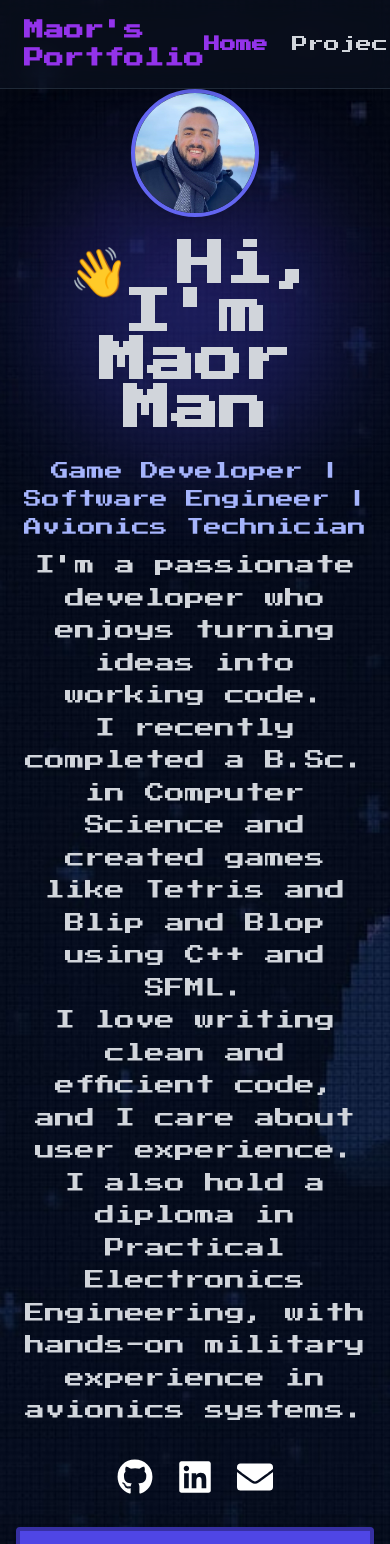
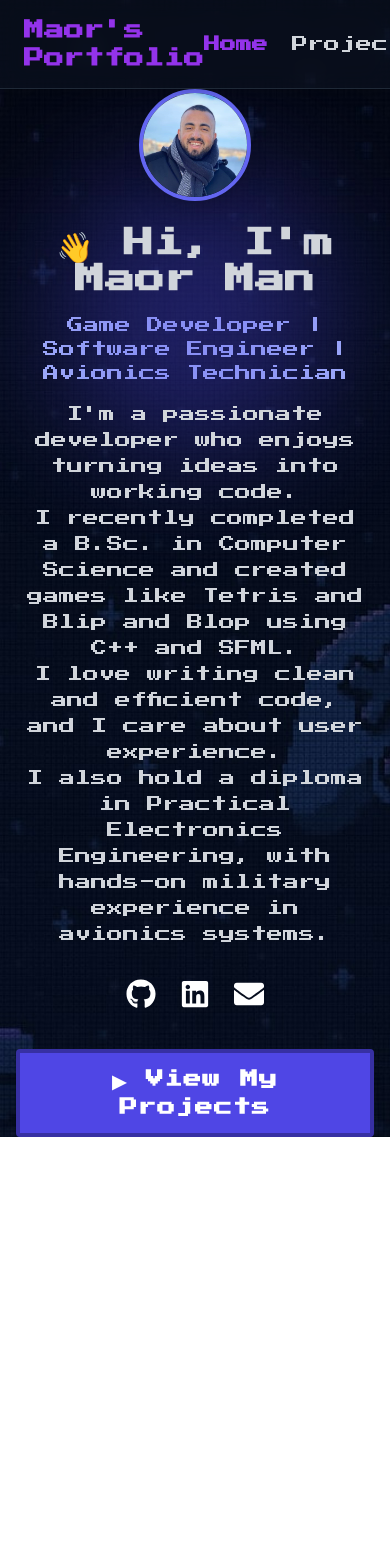
Before and after one commit to MaorMan1/my-portfolio, a React (Vite) app in the folder frontend/: page / in a window 390 px wide. Shown: the top 1544 px of the page. After the commit the page ends 1137 px from the top, so only its background shows below. Built offline with nearby package versions, Linux system fonts and the light colour scheme.

Commit message:
play page

```diff
--- a/frontend/src/pages/Home.tsx
+++ b/frontend/src/pages/Home.tsx
@@ -34,7 +34,7 @@ function Home() {
 
   return (
     <div className="relative flex flex-col items-center justify-center min-h-screen px-4 text-center text-white overflow-hidden">
-      {/* 🔮 Static blurred glow behind profile image */}
+      {/* 🔮 Glow behind profile image */}
       <div className="absolute w-72 h-72 bg-indigo-600 opacity-30 blur-3xl rounded-full top-20 animate-pulse z-0" />
 
       {/* 👤 Profile Picture */}
@@ -42,28 +42,28 @@ function Home() {
         <img
           src={profilePic}
           alt="Profile"
-          className="w-32 h-32 rounded-full mb-6 border-4 border-indigo-500 shadow-xl hover:scale-105 transition-transform duration-300 animate-fade-in"
+          className="w-28 h-28 sm:w-32 sm:h-32 rounded-full mb-6 border-4 border-indigo-500 shadow-xl hover:scale-105 transition-transform duration-300"
         />
       </div>
 
-      <h1 className="text-5xl font-bold mb-6 text-gray-300 z-10 animate-fade-in delay-100">
+      <h1 className="text-3xl sm:text-5xl font-bold mb-4 sm:mb-6 text-gray-300 z-10">
         👋 Hi, I'm Maor Man
       </h1>
 
-      <p className="text-lg text-indigo-300 mb-2 animate-fade-in delay-200">
+      <p className="text-base sm:text-lg text-indigo-300 mb-4 sm:mb-6">
         Game Developer | Software Engineer | Avionics Technician
       </p>
 
-      {/* 📝 Description with interactive glow */}
+      {/* 💬 Description */}
       <div
         ref={containerRef}
         onMouseMove={handleMouseMove}
         onTouchMove={handleTouchMove}
         onMouseLeave={handleMouseLeave}
         onTouchEnd={handleTouchEnd}
-        className="relative group max-w-3xl mb-8"
+        className="relative group max-w-2xl sm:max-w-3xl px-2 sm:px-4 mb-8"
       >
-        {/* 🔵 Glow that appears on hover/touch */}
+        {/* Interactive Glow */}
         <div
           className={`absolute w-48 h-48 bg-indigo-500 rounded-full blur-3xl pointer-events-none transition-opacity duration-300 ${
             showGlow ? 'opacity-60' : 'opacity-0'
@@ -73,7 +73,7 @@ function Home() {
           }}
         />
 
-        <p className="text-xl leading-relaxed text-gray-300 z-10 relative">
+        <p className="text-base sm:text-xl leading-relaxed text-gray-300 z-10 relative">
           I'm a passionate developer who enjoys turning ideas into working code.<br />
           I recently completed a B.Sc. in Computer Science and created games like Tetris and Blip and Blop using C++ and SFML.<br />
           I love writing clean and efficient code, and I care about user experience.<br />
@@ -82,12 +82,12 @@ function Home() {
       </div>
 
       {/* 🌐 Social Icons */}
-      <div className="flex space-x-6 text-4xl z-10">
+      <div className="flex space-x-6 text-3xl sm:text-4xl mb-6 z-10">
         <a
           href="https://github.com/MaorMan1"
           target="_blank"
           rel="noopener noreferrer"
-          className="hover:text-indigo-500 transition-colors hover:scale-110 duration-200"
+          className="hover:text-indigo-500 transition-transform hover:scale-110 duration-200"
         >
           <FaGithub title="GitHub" />
         </a>
@@ -95,22 +95,24 @@ function Home() {
           href="https://www.linkedin.com/in/maorman"
           target="_blank"
           rel="noopener noreferrer"
-          className="hover:text-indigo-500 transition-colors hover:scale-110 duration-200"
+          className="hover:text-indigo-500 transition-transform hover:scale-110 duration-200"
         >
           <FaLinkedin title="LinkedIn" />
         </a>
         <a
           href="mailto:maorman777@gmail.com"
-          className="hover:text-indigo-500 transition-colors hover:scale-110 duration-200"
+          className="hover:text-indigo-500 transition-transform hover:scale-110 duration-200"
         >
           <FaEnvelope title="Email" />
         </a>
       </div>
+
+      {/* 🔗 Button to Projects */}
       <Link
         to="/projects"
-        className="mt-8 px-6 py-3 bg-indigo-600 text-white font-bold rounded border-4 border-indigo-800 shadow-lg
-                  hover:bg-indigo-700 hover:shadow-indigo-500 transition duration-300
-                  text-xl tracking-wider"
+        className="mt-4 px-6 py-3 bg-indigo-600 text-white font-bold rounded border-4 border-indigo-800 shadow-lg
+                hover:bg-indigo-700 hover:shadow-indigo-500 transition duration-300
+                text-lg sm:text-xl tracking-wider"
       >
         ▶ View My Projects
       </Link>
```
